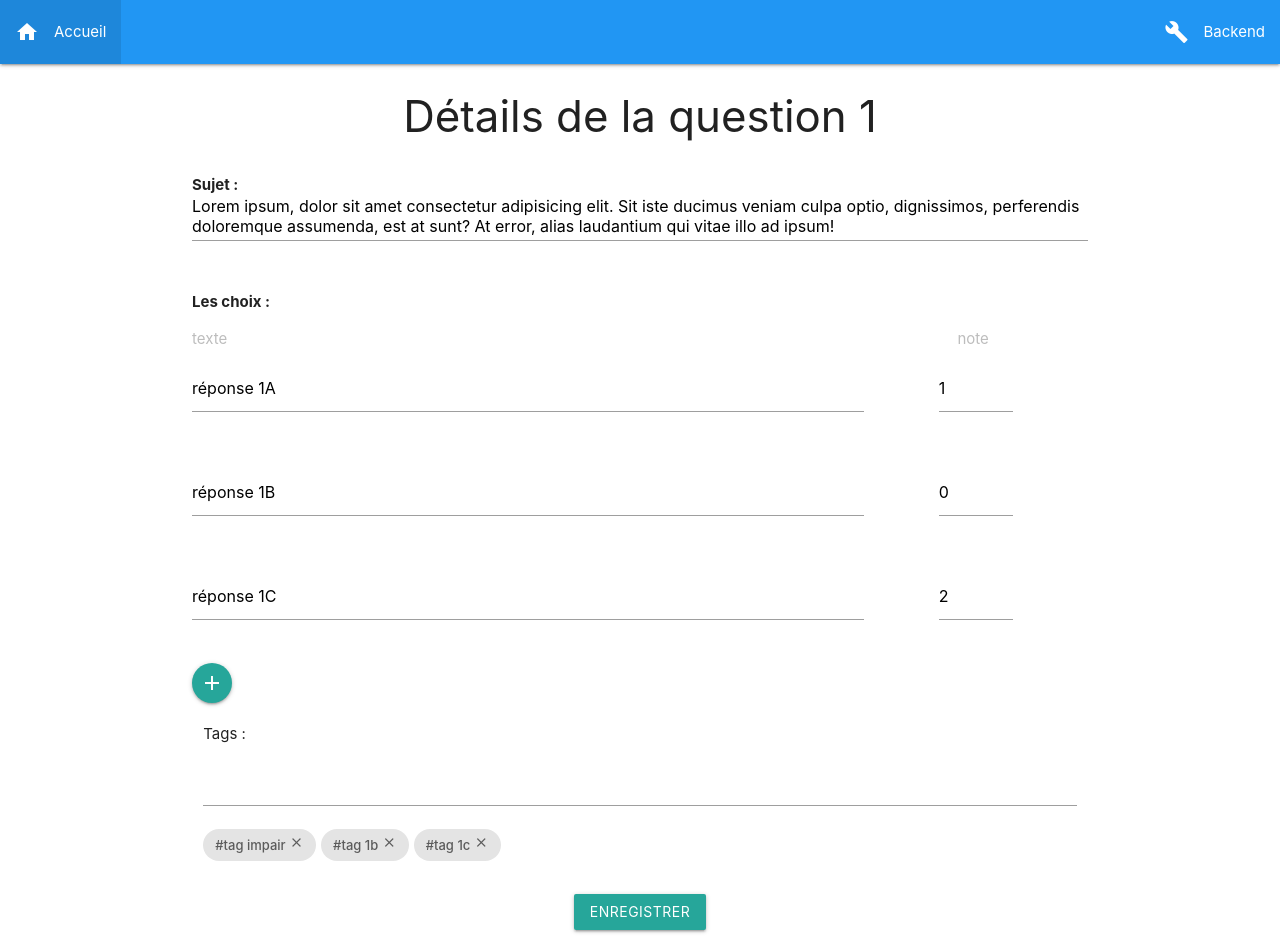
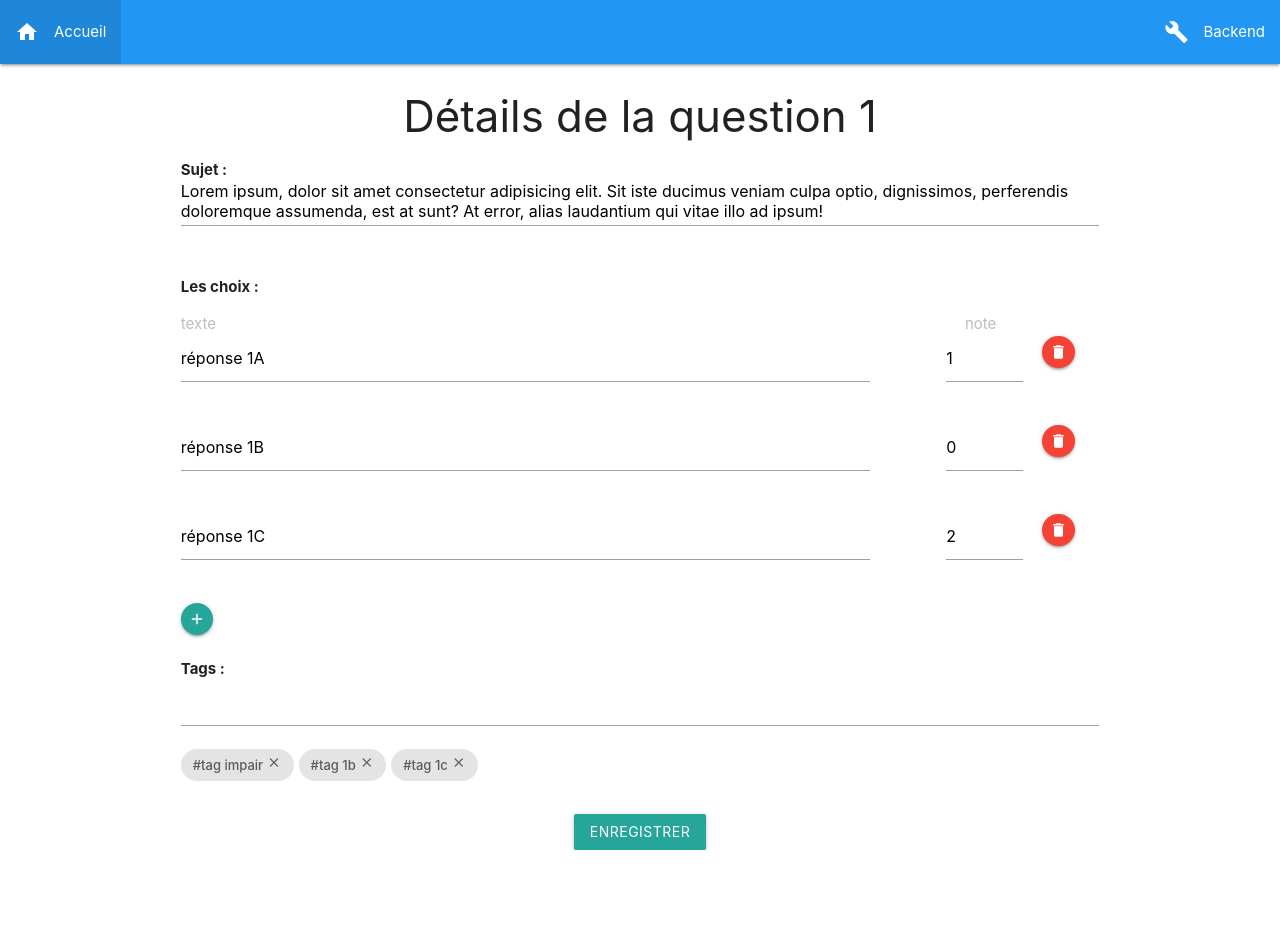
Before and after one commit to gI7DUmmY/quizz, a Vue app: page /backend/1 in a window 1280 px wide. After the commit the page ends 850 px from the top, so only its background shows below. Built offline with nearby package versions, Linux system fonts and the light colour scheme; data requests are answered from the project's data file.

Commit message:
:art: :sparkles: modif question + score >= 0

```diff
--- a/src/components/Tags.vue
+++ b/src/components/Tags.vue
@@ -1,5 +1,5 @@
 <template>
-  <div>
+  <div class="row">
     <div class="entete">Tags :</div>
     <div class="input-field">
       <input
@@ -34,21 +34,21 @@ export default {
     lesTags.value = [...tagSet]
 
     const addTag = () => {
-      const res = { tags: [] }
+      let res = []
       if (!lesTags.value.includes(newTag.value)) {
         newTag.value = newTag.value.replace(/\s/g,'') // remove all whitespace
         lesTags.value.push(newTag.value)
       }
-      res.tags = lesTags.value
+      res = lesTags.value
       newTag.value = ''
-      emit('addTag', res)
+      emit('updateTags', res)
     }
 
     const remTag = (tag) => {
-      const res = { tags: [] }
+      let res = []
       lesTags.value = lesTags.value.filter(el => el !== tag)
-      res.tags = lesTags.value
-      emit('remTag', res)
+      res = lesTags.value
+      emit('updateTags', res)
     }
 
     return { newTag, lesTags, addTag, remTag }
--- a/src/views/Questions.vue
+++ b/src/views/Questions.vue
@@ -90,6 +90,7 @@ export default {
         this.valeurs.forEach(element => {
           this.resultat += element.note
         });
+        if (this.resultat < 0) this.resultat = 0
         this.pourcentage = Math.round(this.resultat * 100 / this.total)
       }
       this.joue = false
--- a/src/views/backend/Details.vue
+++ b/src/views/backend/Details.vue
@@ -1,12 +1,12 @@
 <template>
 <div class="container">
-  <div v-if="question" class="row">
+  <div v-if="question">
     <h3 class="center-align">Détails de la question {{ id }}</h3>
     <form @submit.prevent="save" class="col s12">
       <div class="row">
         <div class="input-field col s12" id="sujet">
           <div class="entete">Sujet :</div>
-          <textarea :value="question.sujet" id="sujet" class="materialize-textarea"></textarea>
+          <textarea required v-model="question.sujet" id="sujet" class="materialize-textarea"></textarea>
         </div>
       </div>
 
@@ -18,16 +18,19 @@
         </div>
         <div v-for="(rep, index) in question.choix" :key="index" class="input-field col s12">
           <div class="row">
-            <input type="text" :value="rep.texte" class="col s9">
-            <input type="number" :value="rep.note" class="col s1 offset-s1">
+            <input type="text" required v-model="rep.texte" class="col s9">
+            <input type="number" required v-model="rep.note" step="1" class="col s1 offset-s1">
+            <button class="btn-floating corbeille btn-small red" @click="remChoice(rep.id)">
+              <i class="material-icons">delete</i>
+            </button>
           </div>
         </div>
-        <button class="btn-floating" @click="addChoice">
+        <button class="btn-floating btn-small" @click.prevent="addChoice">
           <i class="material-icons">add</i>
         </button>
 
       </div>
-      <Tags :tags="question.tags" @addTag="updateTags" @remTag="updateTags" />
+      <Tags id="tags" :tags="question.tags" @updateTags="updateTags" />
       <button type="submit" class="btn">Enregistrer</button>
     </form>
   </div>
@@ -46,35 +49,43 @@ export default {
   setup (props) {
     const { question, erreur, load } = GetQuestion(props.id)
 
-    const updateTags = async (payload) => {
+    const updateTags = async (payload) => question.value.tags = payload
+
+    const addChoice = () => {
+      const newChoice = { id: question.value.choix.length, texte: 'Nouveau choix', note: 0 }
+      question.value.choix.push(newChoice)
+    }
+
+    const remChoice = (id) => {
+      question.value.choix = question.value.choix.filter(el => el.id !== id)
+    }
+
+    const save = async () => {
+      question.value.choix.forEach(rep => {
+        rep.note = parseFloat(rep.note)
+      });
       try {
         await fetch('http://localhost:3000/quizz/' + props.id,
           {
             method: "PATCH",
+            mode: 'cors',
             headers: { 'Content-Type': 'application/json;charset=utf-8' },
-            body: JSON.stringify(payload)
-          })
+            body: JSON.stringify(question.value)
+          }
+        )
       } catch (err) {
         console.log(err.message)
       }
     }
 
-    const save = async () => {}
-
-    const addChoice = () => {
-      console.log(question.value.choix.length)
-      const newChoice = { id: question.value.choix.length, texte: 'Nouveau choix', note: 0 }
-      question.value.choix.push(newChoice)
-    }
-
     load()
 
-    return { question, erreur, updateTags, save, addChoice }
+    return { question, erreur, updateTags, save, addChoice, remChoice }
   }
 }
 </script>
 
-<style scoped>
+<style>
 #sujet {
   padding: 0px;
 }
@@ -92,4 +103,13 @@ button[type="submit"], button[type="reset"] {
   margin-right: auto;
   margin-left: auto;
 }
+.corbeille {
+  margin-left: 1.5em;
+}
+#tags {
+  margin-top: 1.5em;
+}
+.input-field {
+  margin-top: 0px;
+}
 </style>
```
